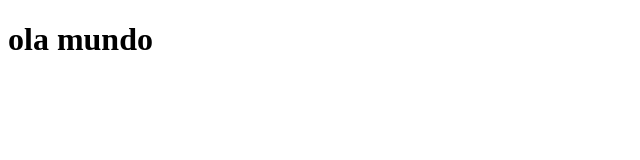
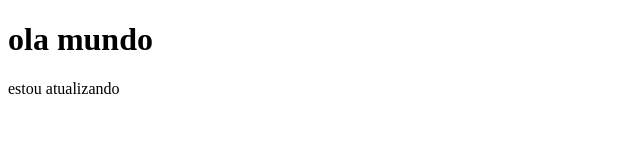
Before and after one commit to Candidocrisfabio/HTML-CSS, a plain HTML site: page projetos/projeto-social/index.html in a window 1280 px wide. Shown: the whole page, without its empty margins (0-640 px from the left). Drawn offline with Linux system fonts and the light colour scheme.

Commit message:
atualizei

```diff
--- a/projetos/projeto-social/index.html
+++ b/projetos/projeto-social/index.html
@@ -8,5 +8,6 @@
 </head>
 <body>
     <h1>ola mundo</h1>
+    <p>estou atualizando</p>
 </body>
 </html>
```
